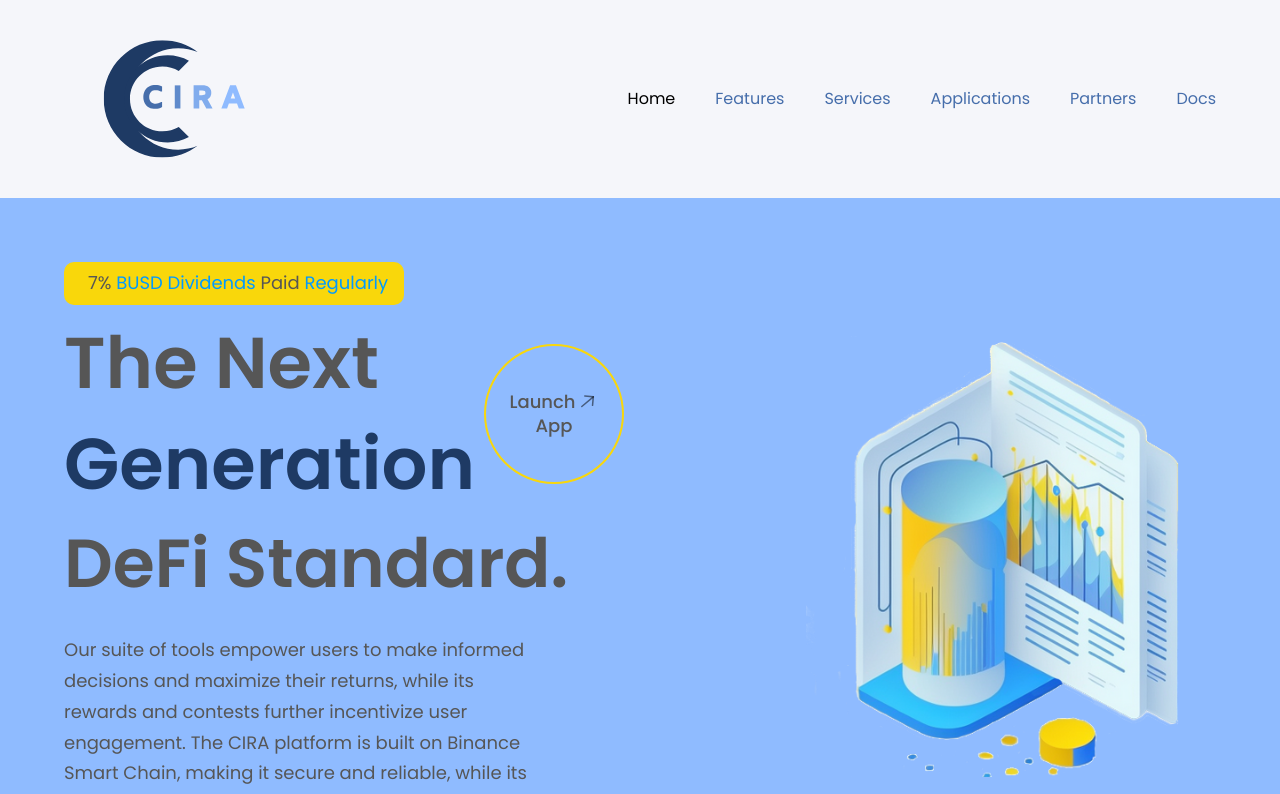
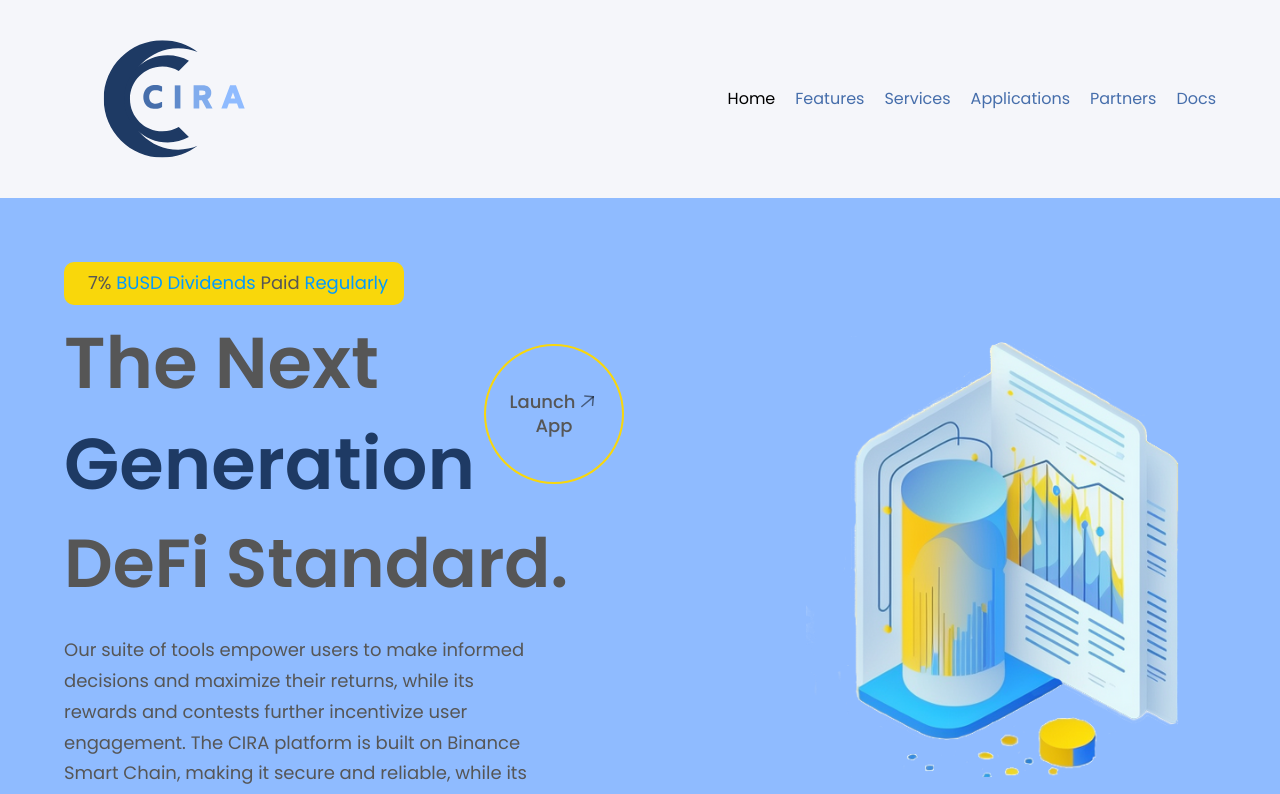
Before and after one commit to cryptoIRAfinance/cira_updated_site, a React (Vite) app: page / in a window 1280 px wide. Shown: the top 794 px of the page. Built offline with nearby package versions, Linux system fonts and the light colour scheme.

Commit message:
svg color

```diff
--- a/src/components/Navbar.jsx
+++ b/src/components/Navbar.jsx
@@ -17,7 +17,7 @@
             key={nav.id}
             className={`font-poppins font-normal cursor-pointer text-[16px] ${
               active === nav.title ? "text-black" : "text-button"
-            } ${index === navLinks.length - 1 ? "mr-0" : "mr-10"}`}
+            } ${index === navLinks.length - 1 ? "mr-0" : "mr-5"}`}
             onClick={() => setActive(nav.title)}
           >
             <a href={nav.url || `#${nav.id}`}>{nav.title}</a>
```
Also changed, not shown: src/assets/menu.svg.
